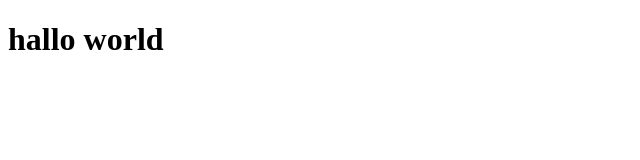
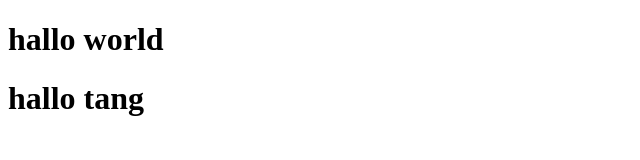
Before and after one commit to satangjo/testgit, a plain HTML site: page index.html in a window 1280 px wide. Shown: the whole page, without its empty margins (0-640 px from the left). Drawn offline with Linux system fonts and the light colour scheme.

Commit message:
welcome tang
test agian

```diff
--- a/index.html
+++ b/index.html
@@ -6,4 +6,5 @@
     </head>
     <body>
         <h1>hallo world</h1>
+        <h1>hallo tang</h1>
     </body>
```
